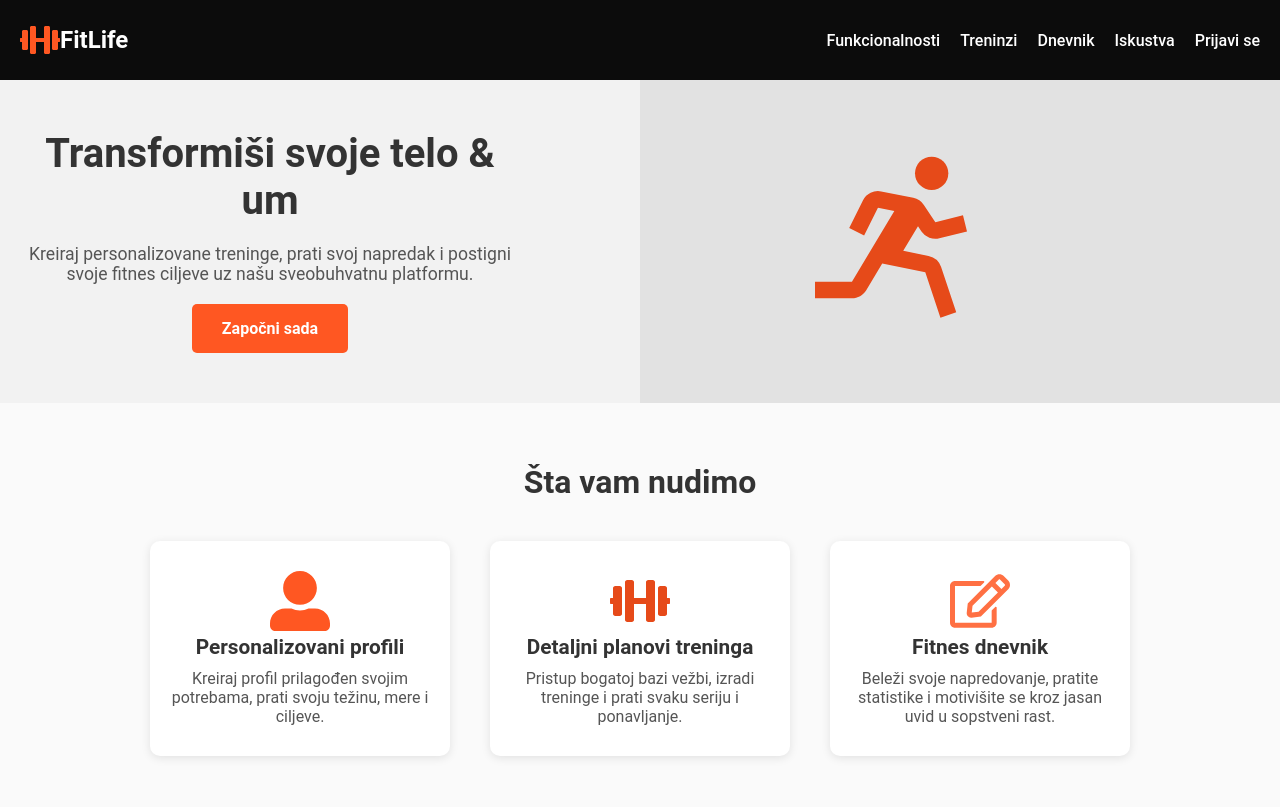
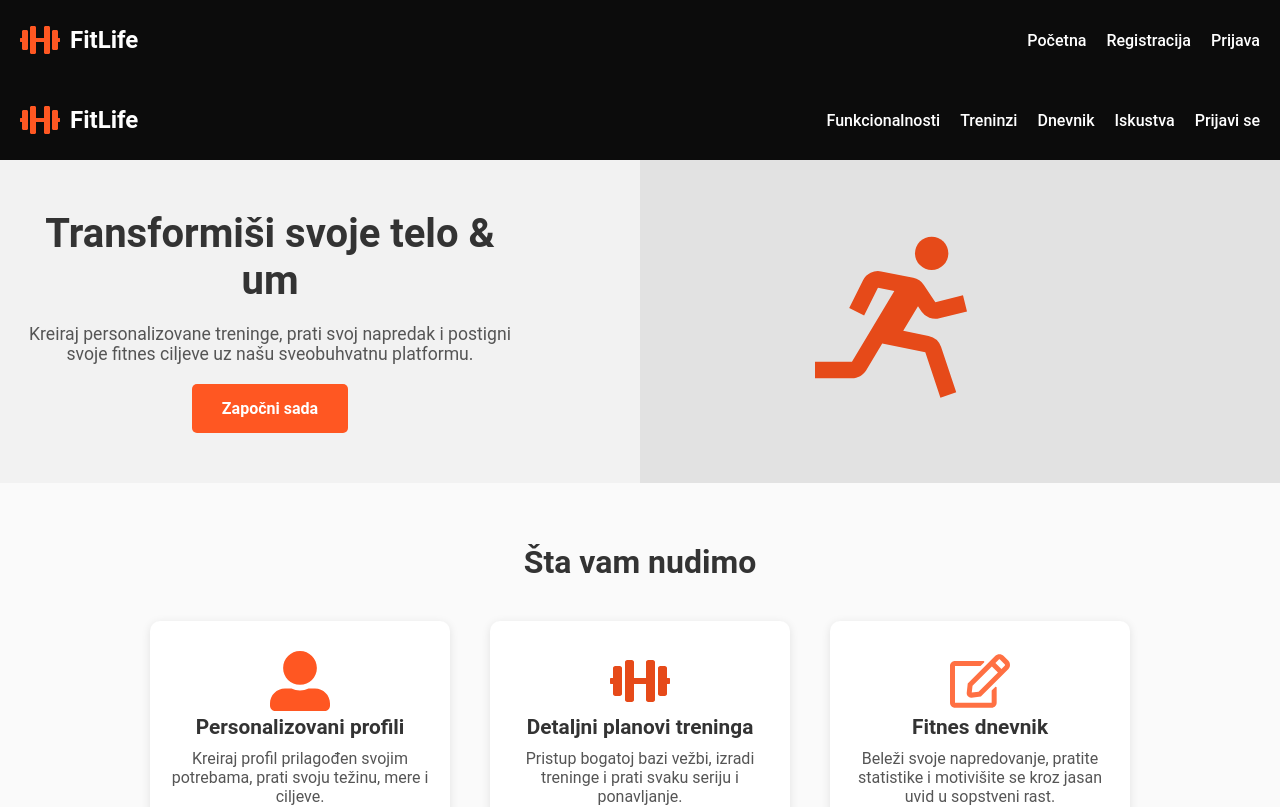
Before and after one commit to elab-development/internet-tehnologije-2024-projekat-fitnesaplikacija_2021_0038, a React (Create React App) app in the folder reactprojekat/: page / in a window 1280 px wide. Shown: the top 807 px of the page. Built offline with nearby package versions, Linux system fonts and the light colour scheme.

Commit message:
navbar i logout

```diff
--- a/reactprojekat/src/App.js
+++ b/reactprojekat/src/App.js
@@ -1,9 +1,10 @@
 import React, { useState } from 'react';
-import { BrowserRouter as Router, Routes, Route, Navigate } from 'react-router-dom';
+import { BrowserRouter as Router, Routes, Route } from 'react-router-dom';
 import './App.css';
 import HomePage from './MojeKomponente/HomePage';
 import Register from './MojeKomponente/Register';
 import Login from './MojeKomponente/Login';
+import Navbar from './MojeKomponente/Navbar';
 
 function App() {
   const [user, setUser] = useState(() => {
@@ -16,25 +17,14 @@ function App() {
     return null;
   });
 
-  const handleLogout = () => {
-    sessionStorage.clear();
-    setUser(null);
-  };
-
   return (
     <Router>
+      <Navbar user={user} setUser={setUser} />
       <div className="App">
         <Routes>
-          {/* Ruta za početnu stranicu */}
           <Route path="/" element={<HomePage />} />
-
-          {/* Ruta za registraciju */}
           <Route path="/register" element={<Register />} />
-
-          {/* Ruta za login */}
           <Route path="/login" element={<Login setUser={setUser} />} />
-
-          {/* Ruta za dashboard korisnika */}
           <Route
             path="/dashboard"
             element={
@@ -42,10 +32,9 @@ function App() {
                 <div>
                   <h2>Dobrodošao, {user.user.name}!</h2>
                   <p>Email: {user.user.email}</p>
-                  <button onClick={handleLogout}>Odjavi se</button>
                 </div>
               ) : (
-                <Navigate to="/login" />
+                <p>Molimo prijavite se za pristup Dashboard-u.</p>
               )
             }
           />
@@ -55,4 +44,4 @@ function App() {
   );
 }
 
-export default App;
+export default App
--- a/reactprojekat/src/MojeKomponente/Login.jsx
+++ b/reactprojekat/src/MojeKomponente/Login.jsx
@@ -3,6 +3,7 @@ import axios from 'axios';
 import InputField from './InputField';
 import Button from './Button';
 import './Login.css';
+import { useNavigate } from 'react-router-dom';
 
 const Login = ({ setUser }) => {
   const [formData, setFormData] = useState({
@@ -12,7 +13,7 @@ const Login = ({ setUser }) => {
 
   const [error, setError] = useState('');
   const [success, setSuccess] = useState('');
-
+  let navigate= useNavigate();
   const handleChange = (e) => {
     const { name, value } = e.target;
     setFormData((prev) => ({
@@ -41,7 +42,7 @@ const Login = ({ setUser }) => {
 
       setSuccess('Prijava uspešna!');
       setError('');
-
+      navigate('/dashboard')
       // Resetovanje formData
       setFormData({ email: '', password: '' });
     } catch (err) {
--- /dev/null
+++ b/reactprojekat/src/MojeKomponente/Navbar.css
@@ -0,0 +1,51 @@
+.navbar {
+    display: flex;
+    justify-content: space-between;
+    align-items: center;
+    padding: 20px;
+    background: #0c0c0c;
+    color: #fff;
+  }
+
+  .navbar-logo {
+    display: flex;
+    align-items: center;
+  }
+
+  .navbar-logo h1 {
+    font-size: 1.5rem;
+    font-weight: bold;
+    margin-left: 10px;
+  }
+
+  .navbar-links {
+    display: flex;
+    align-items: center;
+  }
+
+  .navbar-links a {
+    margin-left: 20px;
+    color: #fff;
+    text-decoration: none;
+    font-weight: 500;
+    transition: color 0.3s;
+  }
+
+  .navbar-links a:hover {
+    color: #efefef;
+  }
+
+  .logout-btn {
+    margin-left: 20px;
+    background: none;
+    border: none;
+    color: #ff5722;
+    font-weight: 500;
+    cursor: pointer;
+    font-size: 1rem;
+    transition: color 0.3s;
+  }
+
+  .logout-btn:hover {
+    color: #e64a19;
+  }
--- /dev/null
+++ b/reactprojekat/src/MojeKomponente/Navbar.jsx
@@ -0,0 +1,47 @@
+import React from 'react';
+import { Link, useNavigate } from 'react-router-dom';
+import './Navbar.css';
+import { FaDumbbell } from 'react-icons/fa'; // Ikonica za logo
+import axios from 'axios';
+
+const Navbar = ({ user, setUser }) => {
+    let navigate= useNavigate();
+  const handleLogout = async () => {
+    try {
+      await axios.post('http://127.0.0.1:8000/api/logout', {}, {
+        headers: {
+          Authorization: `Bearer ${sessionStorage.getItem('auth_token')}`,
+        },
+      });
+
+      // Brisanje podataka iz sessionStorage
+      sessionStorage.clear();
+      setUser(null);
+      navigate('/login')
+    } catch (error) {
+      console.error('Greška prilikom odjave:', error);
+    }
+  };
+
+  return (
+    <header className="navbar">
+      <div className="navbar-logo">
+        <FaDumbbell size={40} color="#ff5722" />
+        <h1>FitLife</h1>
+      </div>
+      <nav className="navbar-links">
+        <Link to="/">Početna</Link>
+        <Link to="/register">Registracija</Link>
+        <Link to="/login">Prijava</Link>
+        {user && <Link to="/dashboard">Dashboard</Link>}
+        {user && (
+          <button className="logout-btn" onClick={handleLogout}>
+            Odjavi se
+          </button>
+        )}
+      </nav>
+    </header>
+  );
+};
+
+export default Navbar;
```
